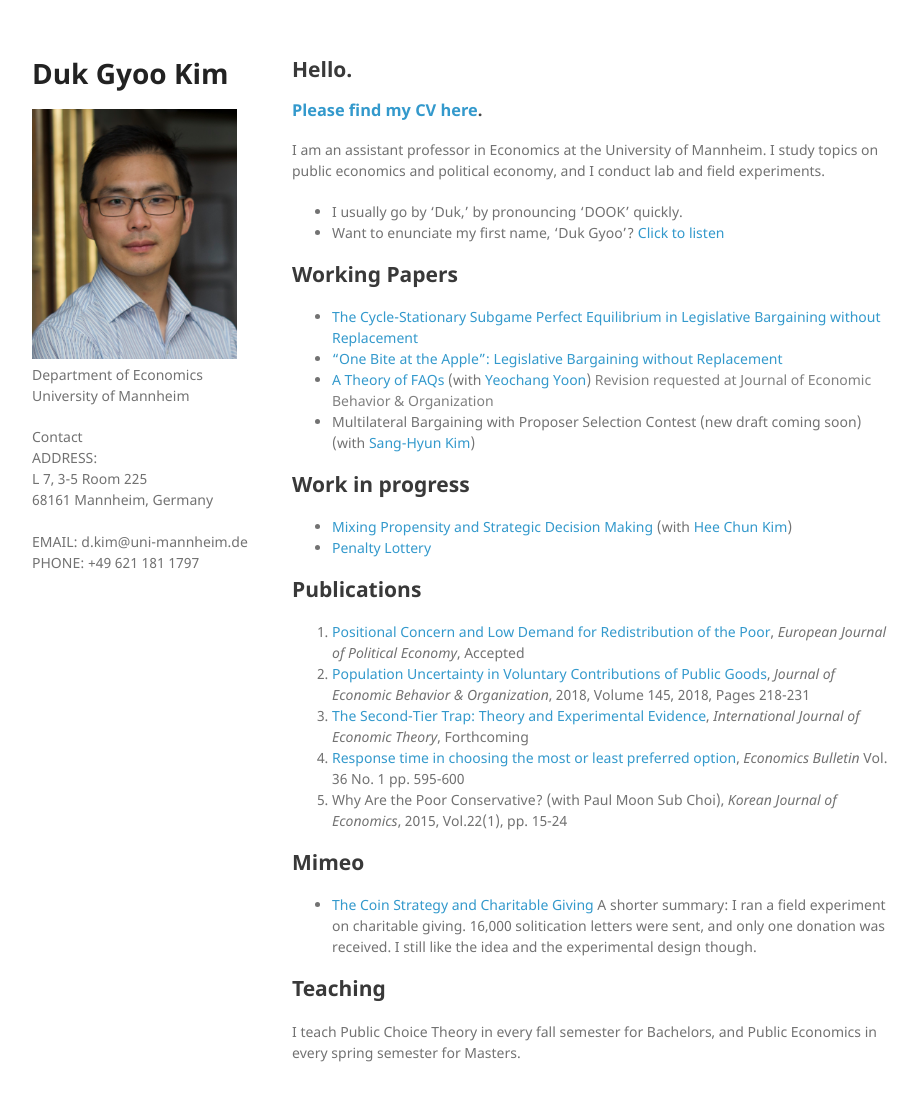
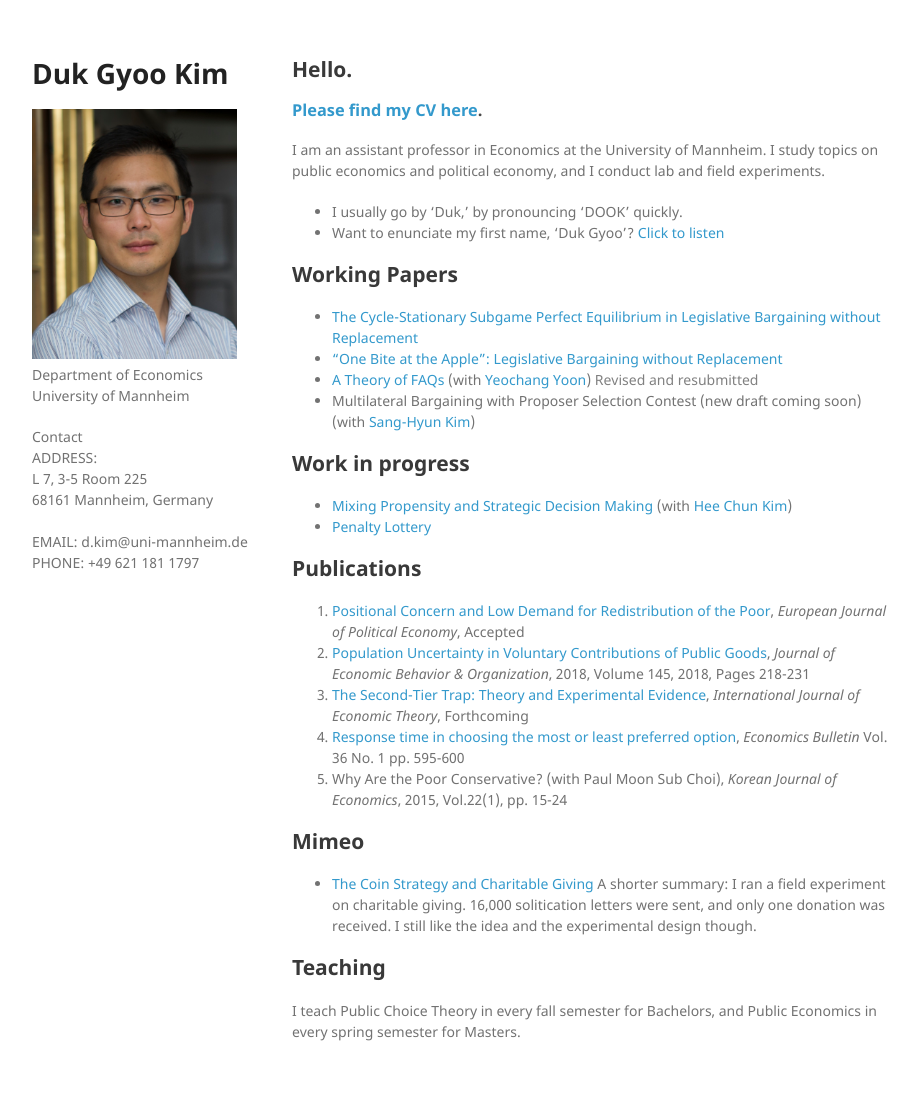
Before and after one commit to kimdukgyoo/kimdukgyoo.github.io, a Jekyll site: the page built from index.md, in a window 1280 px wide and 1133 px high. Shown: the top 1101 px of the window, without its empty margins (178-1096 px from the left). Built offline with Jekyll 4.4.1, drawn with Linux system fonts in a browser that asks for light colours; our own code applies the rules of GitHub Pages for plain Markdown files.

Commit message:
Update index.md

```diff
--- a/index.md
+++ b/index.md
@@ -12,7 +12,7 @@
 ## Working Papers
 * <a href="https://kimdukgyoo.github.io/pdfjs/web/CycleStationaryEquilibriumInLegislativeBargaining.pdf" target="_blank"> The Cycle-Stationary Subgame Perfect Equilibrium in Legislative Bargaining without Replacement</a>
 * <a href="https://kimdukgyoo.github.io/pdfjs/web/OneBiteAtTheApple.pdf" target="_blank">"One Bite at the Apple": Legislative Bargaining without Replacement</a>
-* <a href="https://kimdukgyoo.github.io/pdfjs/web/theoryFAQs.pdf" target="_blank"> A Theory of FAQs</a> (with [Yeochang Yoon](https://sites.google.com/site/yyeochang/ "Yeochang Yoon's webpage")) <span style="color:Gray">Revision requested at Journal of Economic Behavior & Organization</span>
+* <a href="https://kimdukgyoo.github.io/pdfjs/web/theoryFAQs.pdf" target="_blank"> A Theory of FAQs</a> (with [Yeochang Yoon](https://sites.google.com/site/yyeochang/ "Yeochang Yoon's webpage")) <span style="color:Gray">Revised and resubmitted</span>
 * Multilateral Bargaining with Proposer Selection Contest (new draft coming soon) (with [Sang-Hyun Kim](https://sites.google.com/site/sanghyunkim46/home "Sang-Hyun Kim's webpage"))
 
 ## Work in progress
```
